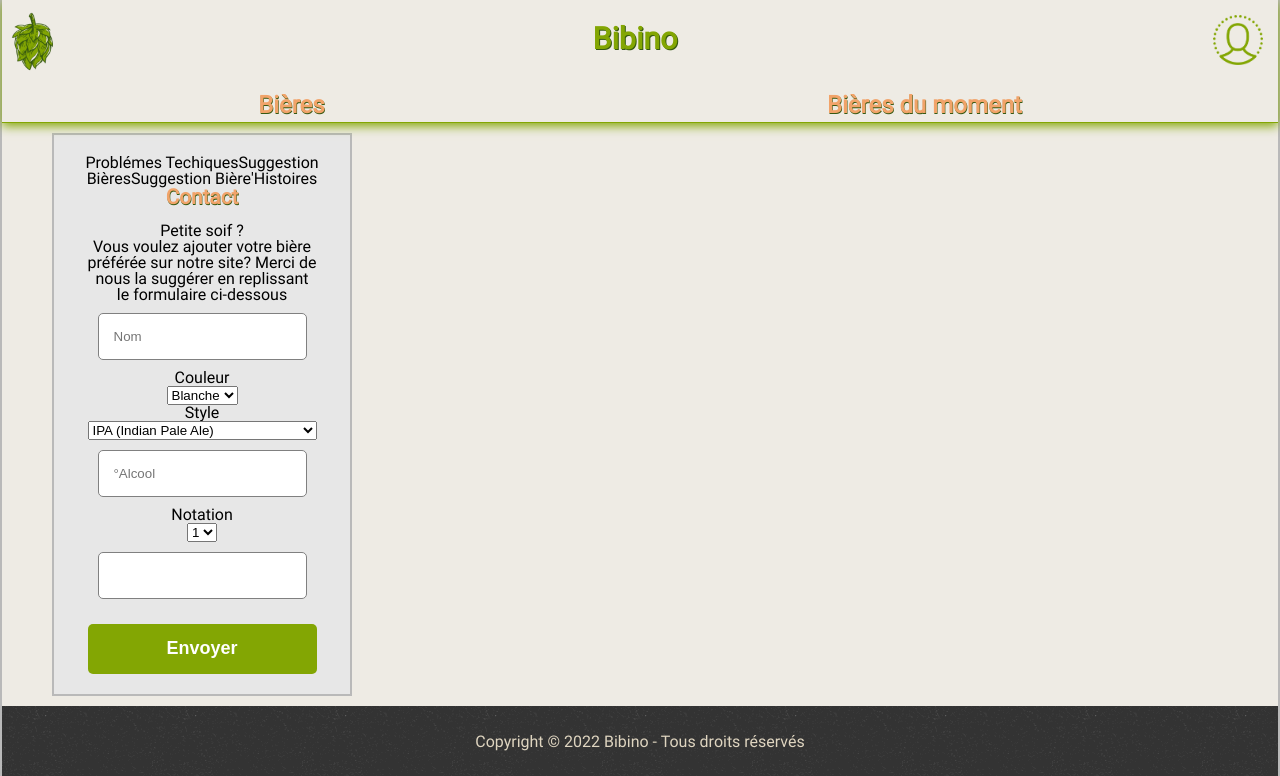
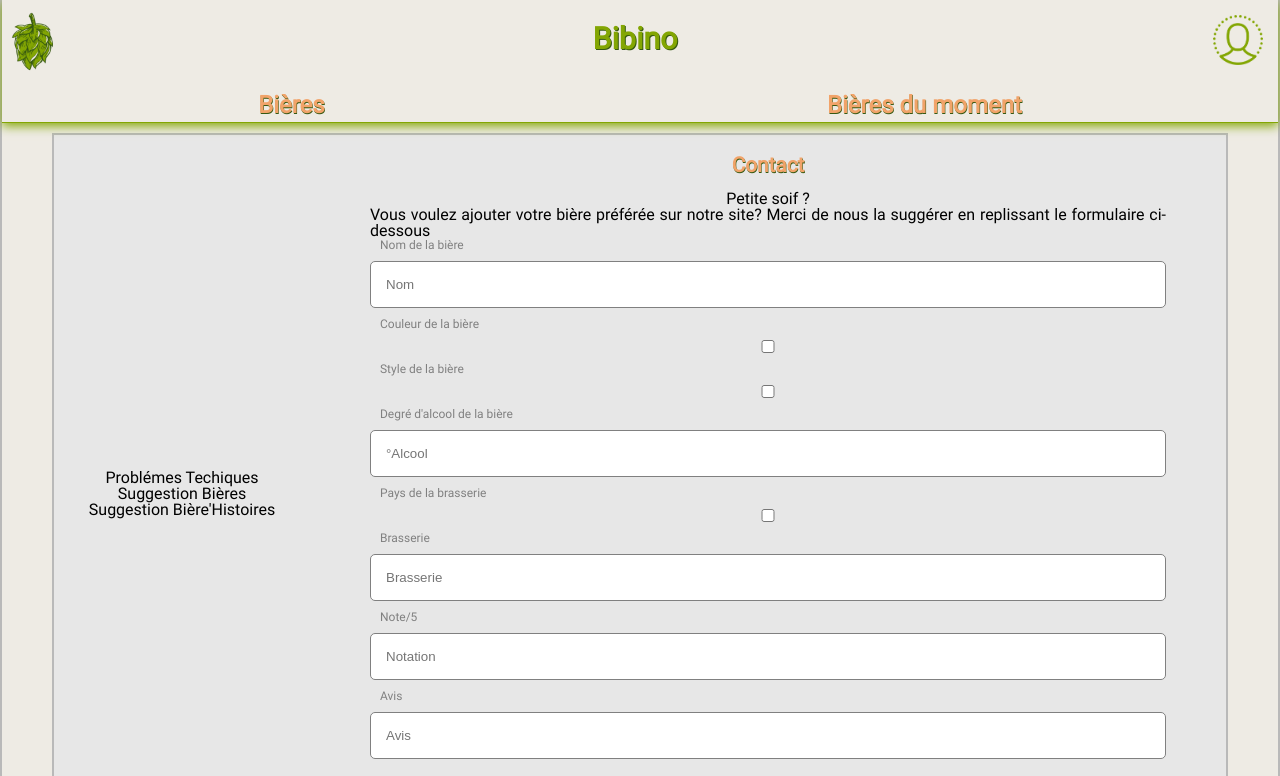
Before and after one commit to Nicolas-Verbaere/Bibino_Back, a React (Create React App) app: page /contact/SuggestionBiere in a window 1280 px wide. Shown: the top 776 px of the page. Built offline with nearby package versions, Linux system fonts and the light colour scheme.

Commit message:
correctif forms SuggestionBHistoire, SuggestionBiere and PbTechnique

```diff
--- a/src/components/Main/Contact/Contact.scss
+++ b/src/components/Main/Contact/Contact.scss
@@ -3,19 +3,43 @@
 .container{
 
 margin: 0px 0px;
-width: 300px;
+width: 100%;
 height: 100%;
 }
 
-.nav{
-position: relative;
-top :0px;
-display: flex;
+// .section_right{
+//    ;
+// }
+
+// .nav{
+// position: relative;
+// top :0px;
+// display: flex-wrap;
+// background-color: #877c7c;
+// width: 20vw;
+
+
+
+// &_link{
+//         flex-direction: column;
+
+
+//     }
+
+// }
+
+ul{
+    margin:0;
+    padding:0;
+    width: 20vw;
 
 
 }
-.nav-link{
-        flex-direction: column;
-        color: white;
-        background-color: #877c7c;
-    }
+
+li{
+   display: block;
+}
+
+p{
+    text-align: justify;
+}
--- /dev/null
+++ b/src/components/Main/Contact/FormInput.js
@@ -0,0 +1,30 @@
+import { useState } from 'react';
+
+// import './Form.scss';
+
+const FormInput = (props) => {
+    const [focused, setFocused] = useState(false);
+    const { label, errorMessage, onChange, id, ...inputProps } = props;
+
+    const handleFocus = (e) => {
+        setFocused(true);
+    };
+
+    return (
+        <div className='formInput'>
+            <label>{label}</label>
+            <input
+                {...inputProps}
+                onChange={onChange}
+                onBlur={handleFocus}
+                onFocus={() =>
+                    inputProps.name === 'confirmPassword' && setFocused(true)
+                }
+                focused={focused.toString()}
+            />
+            <span>{errorMessage}</span>
+        </div>
+    );
+};
+
+export default FormInput;
--- a/src/components/Main/Contact/Navbar.js
+++ b/src/components/Main/Contact/Navbar.js
@@ -1,18 +1,42 @@
 import React from 'react';
-import { Link, Outlet } from 'react-router-dom';
+import { Link, Outlet, useMatch, useResolvedPath } from 'react-router-dom';
 
-const Navbar = () => {
+import './Contact.scss';
+
+export default function Navbar() {
     return (
-        <div>
-            <nav>
-                <Link to='/contact/PbTechnique'>Problémes Techiques</Link>
-                <Link to='/contact/SuggestionBiere'>Suggestion Bières</Link>
-                <Link to='/contact/SuggestionBHistoire'>
-                    Suggestion Bière'Histoires
-                </Link>
+        <>
+            <nav className='nav'>
+                <ul>
+                    <CustomLink className='nav_link' to='/contact/PbTechnique'>
+                        Problémes Techiques
+                    </CustomLink>
+                    <CustomLink
+                        className='nav_link'
+                        to='/contact/SuggestionBiere'>
+                        Suggestion Bières
+                    </CustomLink>
+                    <CustomLink
+                        className='nav_link'
+                        to='/contact/SuggestionBHistoire'>
+                        Suggestion Bière'Histoires
+                    </CustomLink>
+                </ul>
             </nav>
             <Outlet />
-        </div>
+        </>
     );
-};
-export default React.memo(Navbar);
+}
+
+function CustomLink({ to, children, ...props }) {
+    const resolvedPath = useResolvedPath(to);
+    const isActive = useMatch({ path: resolvedPath.pathname, end: true });
+
+    return (
+        <li className={isActive ? 'active' : ''}>
+            <Link to={to} {...props}>
+                {children}
+            </Link>
+        </li>
+    );
+}
--- a/src/components/Main/Contact/PbTechnique/PbTechnique.js
+++ b/src/components/Main/Contact/PbTechnique/PbTechnique.js
@@ -1,51 +1,53 @@
-import React, { useEffect, useRef, useState } from 'react';
-import PropTypes from 'prop-types';
+import React, { useState } from 'react';
 
-//import './Form.scss';
+import FormInput from '../FormInput';
 
-const PbTechnique = ({ focusOnMount }) => {
-    const form_PbTechnique = useRef(null);
-    const [messageValue, setMessageValue] = useState('');
+import '../Contact.scss';
 
-    function handleSubmit(event) {
-        event.prenventDefault();
-        setMessageValue('');
-    }
-    useEffect(() => {
-        if (focusOnMount) {
-            form_PbTechnique.current.focus();
+const SuggestionBHistoire = () => {
+    const [values, setValues] = useState({
+        name: ''
+    });
+
+    const inputsNewBeer = [
+        {
+            id: 1,
+            name: 'name',
+            type: 'text',
+            placeholder: 'Text',
+            label: '',
+            required: true
         }
-    }, []);
+    ];
+
+    const handleSubmit = (e) => {
+        setValues({ ...values, [e.target.name]: e.targer.value });
+    };
+    const onChange = (e) => {
+        setValues({ ...values, [e.target.name]: e.target.value });
+    };
 
     return (
-        <div className='section_right'>
-            <h1>Contact</h1>
-            <h2>Oups! I beer it again ?</h2>
-
+        <section className='section_right'>
             <form onSubmit={handleSubmit}>
+                <h1>Contact</h1>
+                <h2>Oups! I beer it again ?</h2>
                 <p>
                     Merci beaucoup de nous signaler les problémes techniques
                     constater sur Bibino.fr'
                 </p>
-                <input
-                    type='text'
-                    placeholder=''
-                    ref={form_PbTechnique}
-                    value={messageValue}
-                    onChange={(e) => setMessageValue(e.target.value)}></input>
-                <imput type='submit' value='Envoyer' />
+                {inputsNewBeer.map((input) => (
+                    <FormInput
+                        key={input.id}
+                        {...input}
+                        value={values[input.name]}
+                        onChange={onChange}
+                    />
+                ))}
                 <button>Envoyer</button>
             </form>
-        </div>
+        </section>
     );
 };
 
-PbTechnique.propTypes = {
-    focusOnMount: PropTypes.bool
-};
-
-PbTechnique.defaultProps = {
-    focusOnMount: true
-};
-
-export default React.memo(PbTechnique);
+export default React.memo(SuggestionBHistoire);
--- a/src/components/Main/Contact/SuggestionBHistoire/SuggestionBHistoire.js
+++ b/src/components/Main/Contact/SuggestionBHistoire/SuggestionBHistoire.js
@@ -1,51 +1,53 @@
-import React, { useEffect, useRef, useState } from 'react';
-import PropTypes from 'prop-types';
+import React, { useState } from 'react';
 
-//import './Form.scss';
+import FormInput from '../FormInput';
 
-const SuggestionBHistoire = ({ focusOnMount }) => {
-    const form_SuggestionBHistoire = useRef(null);
-    const [messageValue, setMessageValue] = useState('');
+import '../Contact.scss';
 
-    function handleSubmit(event) {
-        event.prenventDefault();
-        setMessageValue('');
-    }
-    useEffect(() => {
-        if (focusOnMount) {
-            form_SuggestionBHistoire.current.focus();
+const SuggestionBHistoire = () => {
+    const [values, setValues] = useState({
+        name: ''
+    });
+
+    const inputsNewBeer = [
+        {
+            id: 1,
+            name: 'name',
+            type: 'text',
+            placeholder: 'Text',
+            label: '',
+            required: true
         }
-    }, []);
+    ];
+
+    const handleSubmit = (e) => {
+        setValues({ ...values, [e.target.name]: e.targer.value });
+    };
+    const onChange = (e) => {
+        setValues({ ...values, [e.target.name]: e.target.value });
+    };
 
     return (
-        <div className='section_right'>
-            <h1>Contact</h1>
-            <h2>Raconte-moi une histoire ?</h2>
-
+        <section className='section_right'>
             <form onSubmit={handleSubmit}>
+                <h1>Contact</h1>
+                <h2>Raconte-moi une histoire ?</h2>
                 <p>
                     Vous avez une histoire sur une bière a nous raconter? Merci
                     de nous la suggerer en replissant le formulaire ci-dessous
                 </p>
-                <input
-                    type='text'
-                    placeholder=''
-                    ref={form_SuggestionBHistoire}
-                    value={messageValue}
-                    onChange={(e) => setMessageValue(e.target.value)}></input>
-                <imput type='submit' value='Envoyer' />
+                {inputsNewBeer.map((input) => (
+                    <FormInput
+                        key={input.id}
+                        {...input}
+                        value={values[input.name]}
+                        onChange={onChange}
+                    />
+                ))}
                 <button>Envoyer</button>
             </form>
-        </div>
+        </section>
     );
 };
 
-SuggestionBHistoire.propTypes = {
-    focusOnMount: PropTypes.bool
-};
-
-SuggestionBHistoire.defaultProps = {
-    focusOnMount: true
-};
-
 export default React.memo(SuggestionBHistoire);
--- a/src/components/Main/Contact/SuggestionBiere/SuggestionBiere.js
+++ b/src/components/Main/Contact/SuggestionBiere/SuggestionBiere.js
@@ -1,116 +1,118 @@
-import React, { useEffect, useRef, useState } from 'react';
-import PropTypes from 'prop-types';
+import React, { useState } from 'react';
 
-//import './Form.scss';
+import FormInput from '../FormInput';
 
-const SuggestionBiere = ({ focusOnMount }) => {
-    const form_SuggestionBiere = useRef(null);
-    const [messageValue, setMessageValue] = useState('');
+import '../Contact.scss';
 
-    function handleSubmit(event) {
-        event.prenventDefault();
-        setMessageValue('');
-    }
-    useEffect(() => {
-        if (focusOnMount) {
-            form_SuggestionBiere.current.focus();
+const SuggestionBiere = () => {
+    const [values, setValues] = useState({
+        name: '',
+        colour: '',
+        style: '',
+        percent_alcool: '',
+        country: '',
+        brewery: '',
+        rating: '', //note
+        notice: '' //avis
+    });
+
+    const inputsNewBeer = [
+        {
+            id: 1,
+            name: 'name',
+            type: 'text',
+            placeholder: 'Nom',
+            label: 'Nom de la bière',
+            required: true
+        },
+        {
+            id: 2,
+            name: 'colour',
+            type: 'checkbox',
+            placeholder: 'Couleur',
+            label: 'Couleur de la bière',
+            required: true
+        },
+
+        {
+            id: 3,
+            name: 'style',
+            type: 'checkbox',
+            placeholder: 'Style',
+            label: 'Style de la bière',
+            required: true
+        },
+        {
+            id: 4,
+            name: 'percent_alcool',
+            type: 'number',
+            placeholder: '°Alcool',
+            label: "Degré d'alcool de la bière",
+            required: true
+        },
+        {
+            id: 5,
+            name: 'contry',
+            type: 'checkbox',
+            placeholder: 'Pays',
+            label: 'Pays de la brasserie',
+            required: true
+        },
+        {
+            id: 6,
+            name: 'brewery',
+            type: 'text',
+            placeholder: 'Brasserie',
+            label: 'Brasserie',
+            required: true
+        },
+        {
+            id: 7,
+            name: 'rating',
+            type: 'number',
+            placeholder: 'Notation',
+            label: 'Note/5',
+            required: true
+        },
+        {
+            id: 8,
+            name: 'notice',
+            type: 'text',
+            placeholder: 'Avis',
+            label: 'Avis',
+            required: true
         }
-    }, []);
+    ];
+
+    const handleSubmit = (e) => {
+        setValues({ ...values, [e.target.name]: e.targer.value });
+    };
+    const onChange = (e) => {
+        setValues({ ...values, [e.target.name]: e.target.value });
+    };
 
     return (
-        <div className='section_right'>
-            <h1>Contact</h1>
-            <h2>Petite soif ?</h2>
-
+        <section className='section_right'>
             <form onSubmit={handleSubmit}>
+                <h1>Contact</h1>
+                <h2>Petite soif ?</h2>
                 <p>
                     Vous voulez ajouter votre bière préférée sur notre site?
                     Merci de nous la suggérer en replissant le formulaire
                     ci-dessous
                 </p>
-                <input
-                    className='name'
-                    type='text'
-                    placeholder='Nom'
-                    ref={form_SuggestionBiere}
-                    value={messageValue}
-                    onChange={(e) => setMessageValue(e.target.value)}></input>
-                <imput type='submit' value='Envoyer' />
-                <p>Couleur</p>
-                <select placeholder='Couleur'>
-                    <option value='Blanche'>Blanche</option>
-                    <option value='Blonde'>Blonde</option>
-                    <option value='Ambrée'>Ambrée</option>
-                    <option value='Brune'>Brune</option>
-                    <option value='Noire'>Noire</option>
-                </select>
-                <p>Style</p>
-                <select placeholder='Style'>
-                    <option value='IPA'>IPA (Indian Pale Ale)</option>
-                    <option value='Session IPA'>Session IPA</option>
-                    <option value='Pale Ale'>Pale Ale</option>
-                    <option value='Brown Ale'>Brown Ale</option>
-                    <option value='DIPA'>Double IPA / Imperial IPA</option>
-                    <option value='TIPA'>Triple IPA</option>
-                    <option value='DIPA'>
-                        NEIPA / NEIPA (New England IPA)
-                    </option>
-                    <option value='DDH IPA'>
-                        DDH IPA (Double Dry Hopped IPA)
-                    </option>
-                    <option value='Brut IPA'>Brut IPA</option>
-                    <option value='Gose'>Gose</option>
-                    <option value='Sour'>Sour</option>
-                    <option value='Lager'>Lager</option>
-                    <option value='Indian Pale Lager'>Indian Pale Lager</option>
-                    <option value='Pils'>Pils / Pilsner</option>
-                    <option value='Lambic'>Lambic</option>
-                    <option value='Gueuze'>Gueuze</option>
-                    <option value='Stout'>Stout</option>
-                    <option value='Porter'>Porter</option>
-                    <option value='Barrel Aged'>Barrel Aged</option>
-                    <option value='Barley Wine'>Barley Wine</option>
-                    <option value='Fruit Beer'>Fruit Beer</option>
-                    <option value='Saison'>Saison / Farmhouse</option>
-                    <option value='Tripple Belge'>Tripple Belge</option>
-                    <option value='Trappiste'>Trappiste</option>
-                </select>
-                <input
-                    className='alcool'
-                    type='text'
-                    placeholder='°Alcool'
-                    ref={form_SuggestionBiere}
-                    value={messageValue}
-                    onChange={(e) => setMessageValue(e.target.value)}></input>
-                <imput type='submit' value='Envoyer' />
-                <p>Notation</p>
-                <select placeholder='Notation'>
-                    <option value='1'>1</option>
-                    <option value='2'>2</option>
-                    <option value='3'>3</option>
-                    <option value='4'>4</option>
-                    <option value='5'>5</option>
-                </select>
-                <input
-                    className='textArea'
-                    type='text'
-                    placeholder=''
-                    ref={form_SuggestionBiere}
-                    value={messageValue}
-                    onChange={(e) => setMessageValue(e.target.value)}></input>
-                <imput type='submit' value='Envoyer' />
+                {inputsNewBeer.map((input) => (
+                    <FormInput
+                        key={input.id}
+                        {...input}
+                        value={values[input.name]}
+                        onChange={onChange}
+                    />
+                ))}
                 <button>Envoyer</button>
             </form>
-        </div>
+        </section>
     );
 };
 
-SuggestionBiere.propTypes = {
-    focusOnMount: PropTypes.bool
-};
-
-SuggestionBiere.defaultProps = {
-    focusOnMount: true
-};
-
 export default React.memo(SuggestionBiere);
```
